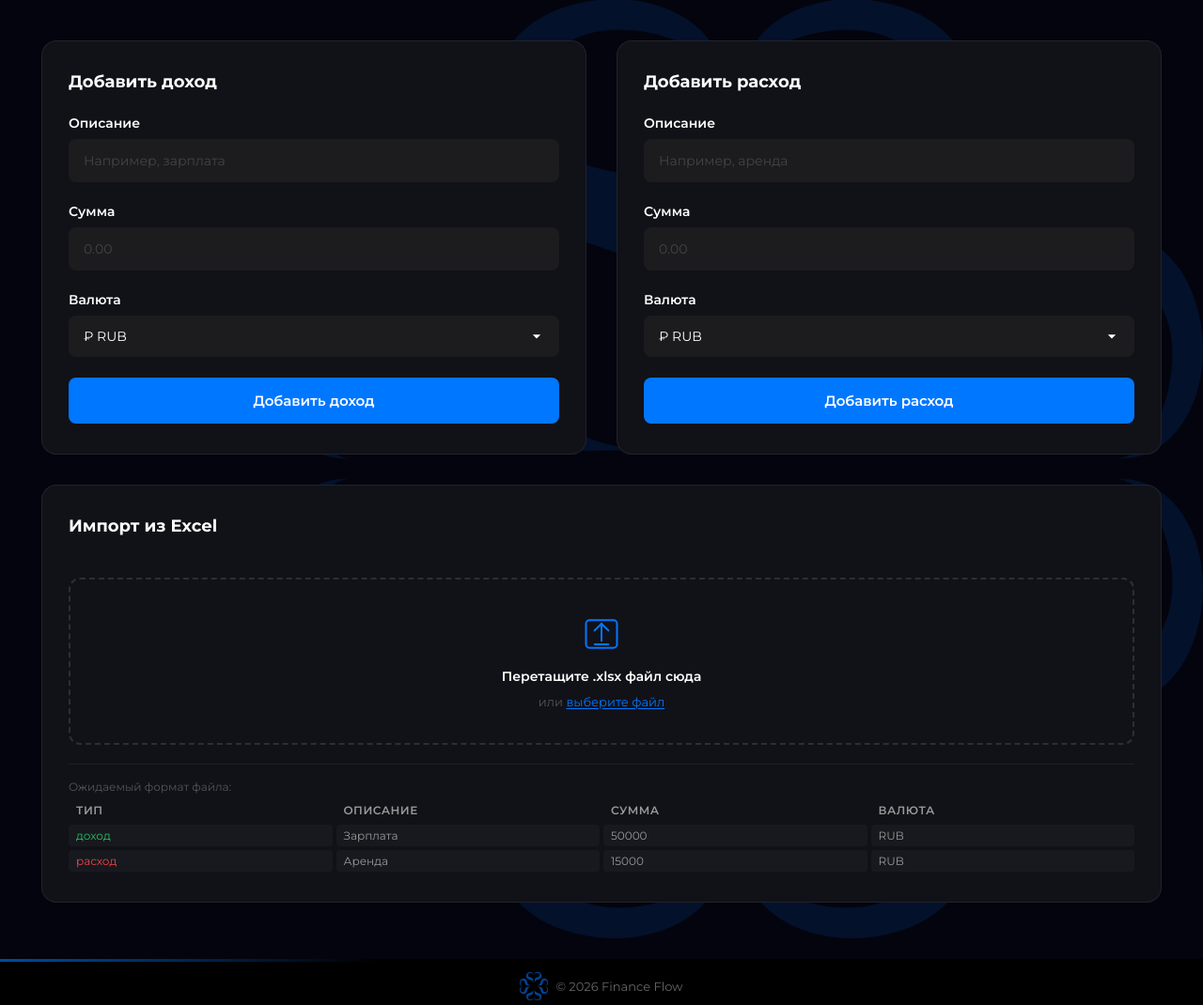
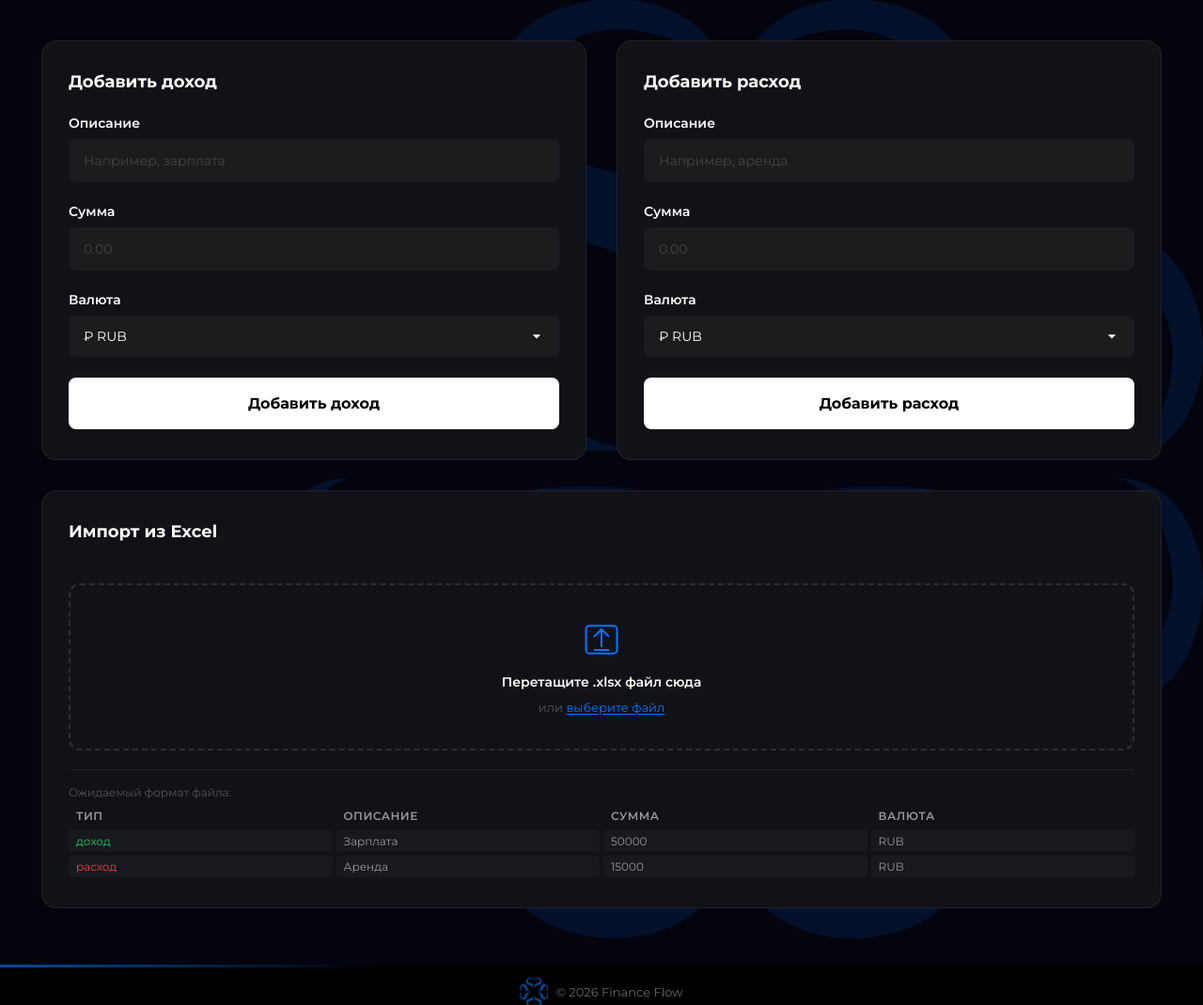
Before and after one commit to TolstenkovAnton/FinanceFlow, a FastAPI app: template templates/index.html in a window 1280 px wide. Shown: the part 74-1144 px from the top of the page at 94% size. Run offline with FastAPI, Linux system fonts and the light colour scheme; the template is opened without the code that fills it, so the values that code supplies are empty; parts of the project's set-up code (start-up, migrations or seed data) failed here and were passed over.

Commit message:
refactor btn-add

```diff
--- a/static/style.css
+++ b/static/style.css
@@ -149,7 +149,7 @@ a:hover { text-decoration: none; }
 }
 
 .btn-white:hover {
-    border-color: #0077FF
+    border-color: #0077FF;
 }
 
 .btn-blue {
@@ -170,20 +170,22 @@ a:hover { text-decoration: none; }
 
 .btn-add {
     width: 100%;
-    padding: 15px;
-    background: #0077FF;
-    color: #fff;
-    border: none;
+    padding: 16px;
+    background: #ffffff;
+    color: #000000;
+    border: 2px solid rgba(255, 255, 255, 0.08);
     border-radius: 8px;
-    font-size: 15px;
-    font-weight: 600;
+    font-size: 16px;
+    font-weight: 700;
     cursor: pointer;
     font-family: 'Montserrat', sans-serif;
     transition: background 0.2s;
-    margin-top: 10px;
+    margin-top: 6px;
 }
 
-.btn-add:hover { background: #005fcc; }
+.btn-add:hover {
+    border-color: #0077FF
+}
 
 .btn-apply {
     width: 100%;
```
